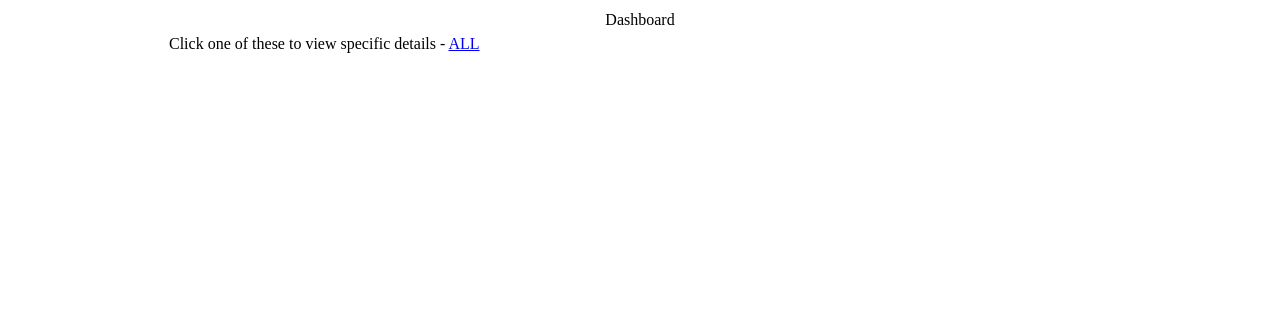
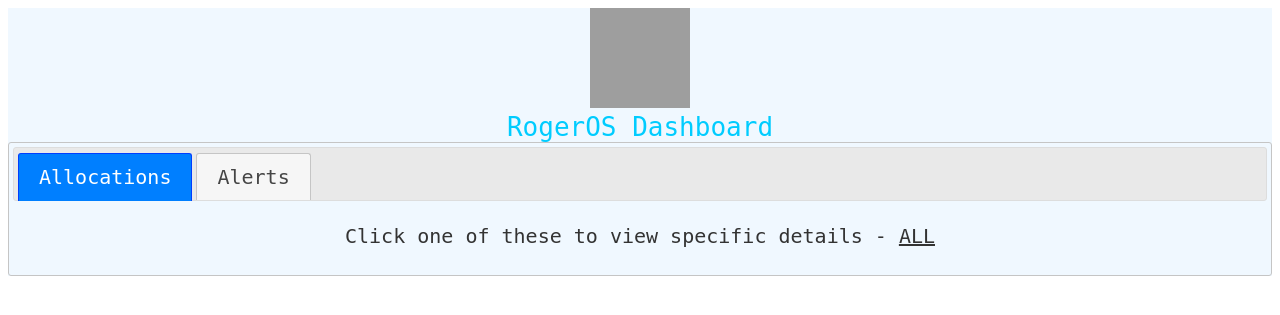
Before and after one commit to seomoz/roger-dash, a Flask app: template dash/templates/index.html in a window 1280 px wide. Shown: the top 315 px of the page. Run offline with Flask 3, Linux system fonts and the light colour scheme; the template is opened without the code that fills it, so the values that code supplies are empty; parts of the project's set-up code (start-up, migrations or seed data) failed here and were passed over; some libraries are stand-ins or nearby versions; grey boxes are pictures that could not be loaded.

Commit message:
Add support to display running alerts, add tabs & Rogerize it

```diff
--- a/dash/templates/index.html
+++ b/dash/templates/index.html
@@ -1,28 +1,89 @@
 {% extends "layout.html" %}
 {% block body %}
+<script src="https://ajax.googleapis.com/ajax/libs/jquery/3.1.0/jquery.min.js">
+</script>
+<script type="text/javascript" src="https://www.google.com/jsapi"></script>
+<script type="text/javascript"
+src="https://www.gstatic.com/charts/loader.js"></script>
+<meta charset="utf-8">
+<meta name="viewport" content="width=device-width, initial-scale=1">
+<title>RogerOS Dashboard</title>
+<link rel="stylesheet"
+href="//code.jquery.com/ui/1.12.0/themes/base/jquery-ui.css">
+<link rel="stylesheet" href="/resources/demos/style.css">
+<script src="https://code.jquery.com/jquery-1.12.4.js"></script>
+<script src="https://code.jquery.com/ui/1.12.0/jquery-ui.js"></script>
+<script>
+$( function() {
+  $( "#menu" ).tabs();
+} );
+</script>
+<style>
+.AliceBlue-background {
+  background-color: AliceBlue;
+}
+
+.table-header-background {
+  background-color: #00CCFF;
+}
+
+.red-color {
+  color: red
+}
+
+.table-header-size{
+  height: 50px;
+  width: 100px;
+}
+.FontStyle{
+  text-align: center;
+  font-size: x-large;
+  font-family: monospace;
+}
+
+</style>
+<div id="page" style="width: 100%; background-color: AliceBlue;" align=center>
+    <div id="header" class="FontStyle" style="width: 100%; background-color: AliceBlue" align=center>
+        <div id="menu" class="FontStyle" style="background-color: AliceBlue">
+            <ul>
+                <li><a href="#allocation_charts" id="show_allocation_charts">
+                  Allocations
+        </a></li>
+                <li><a href="#alert_notifications"
+                       id="show_alert_notifications">Alerts
+        </a></li>
+            </ul>
+            <div id="allocation_charts" style="background-color: AliceBlue">
               <table class="columns" style="width: 75%" align=center>
                 <tr>
-        <td>Click one of these to view specific details - {% for entry in envs %}<a href='?env={{entry}}'>{{ entry }}</a> | {% endfor %}<a href='?env='>ALL</td>
+                  <td>Click one of these to view specific details -
+                    {% for entry in envs %}
+                    <a href='?env={{entry}}'>{{ entry }}</a> | {% endfor %}
+                    <a href='?env='>ALL</td>
                     </tr>
                   </table>
-<p/>
-<script type="text/javascript" src="https://www.google.com/jsapi"></script>
                   <table class="columns" style="width: 60%" align=center>
                     {% for h in range(data_h) %}
                     <tr>{% for w in range(data_w) %}
                       <td align=center>
-            <div id="chart_div_{{h}}_{{w}}" style="border: 1px solid #ccc"></div>
-        {% endfor %}</td>
-    {% endfor %}</tr>
+                        <div id="chart_div_{{h}}_{{w}}"></div>
+                        {% endfor %}
+                      </td>
+                      {% endfor %}
+                    </tr>
                   </table>
-
+                </div>
+      <div id="alert_notifications" style="width: 95%; background-color: AliceBlue;" align=center>
+			</div>
+		</div>
+  </div>
+</div>
 <script type='text/javascript'>//<![CDATA[
-
-google.load('visualization', '1', {packages: ['corechart']});
+google.load('visualization', '1', {packages: ['corechart', 'table']});
 google.setOnLoadCallback(drawCharts);
+google.setOnLoadCallback(getRunningAlertReport);
 
 function drawCharts() {
-
     {% for h in range(data_h) %}
         {% for w in range(data_w) %}
             var data_{{h}}_{{w}} = google.visualization.arrayToDataTable([
@@ -31,24 +92,82 @@ function drawCharts() {
                 ['{{ k }}', {{ v }}]{% if not loop.last %},{% endif %}
                 {% endfor %}
                 ]);
-
             var options = {
                 title:'{{title[h][w]}}',
                 width:'500',
                 height:250,
                 pieSliceText:'value',
-                is3D: true };
-
-            var chart = new google.visualization.PieChart(document.getElementById('chart_div_{{h}}_{{w}}'));
+                is3D: true,
+                backgroundColor: 'AliceBlue'};
+            var chart = new google.visualization.PieChart
+            (document.getElementById('chart_div_{{h}}_{{w}}'));
             chart.draw(data_{{h}}_{{w}}, options);
-
         {% endfor %}
     {% endfor %}
+}
+console.log("Entering in jQuery block to call alert-report");
+var alert_notifications = $('#alert_notifications');
+var show_alert_notifications = $('#header #show_alert_notifications');
+var show_allocation_charts = $('#header #show_allocation_charts');
+show_allocation_charts.unbind();
+show_allocation_charts.click(function() {
+    $('#allocation_charts').show();
+});
+show_alert_notifications.unbind();
+show_alert_notifications.click(function() {
+    $('#alert_notifications').show();
+});
+//todo beautify this table
+var cssClassNames = {
+    'headerRow': 'table-header-size table-header-background FontStyle',
+    'tableRow': 'AliceBlue-background FontStyle',
+    'oddTableRow': 'AliceBlue-background FontStyle',
+    'selectedTableRow': 'AliceBlue-background FontStyle',
+    'hoverTableRow': 'red-color FontStyle',
+    'headerCell': 'table-header-size table-header-background FontStyle',
+    'tableCell': 'AliceBlue-background FontStyle',
+    'rowNumberCell': 'table-header-background underline-blue-font FontStyle'
+};
+var table_options = {
+    'showRowNumber': true,
+    'allowHtml': true,
+    'cssClassNames': cssClassNames,
+    width: '100%',
+    height: '100%'
+};
+
+/*
+* This method calls the alertd REST endpoint to get the latest ran alert
+* and draws a table using Google visualization DataTable object
+* todo:
+*      1. Change the concrete alertd URL
+*      2. Accumulate all alerts ran during the browser window session
+*      3. Make table scrollable
+*      4. Display alert details when alert is clicked or hovered over
+*/
+
+function getRunningAlertReport() {
+    var alert_array = [];
+    var alert_table = null;
+    alert_table = new google.visualization.Table(
+      document.getElementById('alert_notifications'));
+    var alert_data_table = new google.visualization.DataTable();
+    alert_data_table.addColumn('string', 'Latest Alert');
+    alert_data_table.addColumn('string', 'Time');
+    $.ajax({
+        dataType: 'JSON',
+        url: "http://localhost:8008/stats/running-alert-report",
+        context: document.body
+    }).done(function(data) {
+        console.log("Received Alert Report Data");
+        $.each(data, function() {
+            alert_array.push([this.alert.description, this.timeOfExecution]);
+        });
+        alert_data_table.addRows(alert_array);
+        alert_table.draw(alert_data_table, table_options);
+    });
 
 }
-//]]>
-
+setInterval(getRunningAlertReport(), 3000);//]]>
 </script>
-
-
 {% endblock %}
--- a/dash/templates/layout.html
+++ b/dash/templates/layout.html
@@ -1,10 +1,19 @@
 <!doctype html>
-<title>Dashboard</title>
-<table class="columns" style="width: 75%" align=center>
-    <tr>
-        <td align=center>Dashboard</td>
-    </tr>
-</table>
+<title>RogerOS Dashboard</title>
+<div class="span7 roger" align=center style="width: 100%;
+                                             background: AliceBlue">
+  <div style="width: 50%">
+  <img
+  src="https://dc8hdnsmzapvm.cloudfront.net/assets/images/tagfee/roger.png?9e45023"
+  alt="Anatomy of Roger" width="100" height="100" _cdn="true"
+  >
+  </div>
+  <div style="width: 50%; font-family:monospace;
+            font-size:xx-large; color:#00CCFF;" align=center>
+            RogerOS Dashboard
+  </div>
+
+</div>
 {% with messages = get_flashed_messages() %}
 {% if messages %}
 <table class="columns" style="width: 75%" align=center>
--- a/dash/views/apps.py
+++ b/dash/views/apps.py
@@ -52,8 +52,8 @@ def getCuratedAppDetails(envs):
                 team = 'others'
                 for team_name, patterns in teamNames.items():
                     if isMatchingName(id, patterns):
-                            team = team_name
-                            break
+                        team = team_name
+                        break
                 if team in tasks:
                     apps[team] += 1
                     tasks[team] += running
--- a/server.py
+++ b/server.py
@@ -14,7 +14,7 @@ if __name__ == '__main__':
 
     # Configure the server object
     server.socket_host = "0.0.0.0"
-    server.socket_port = 8080
+    server.socket_port = 8888
     server.thread_pool = 30
 
     # Subscribe this server
```
Lines whose indentation alone changed are shown as unchanged.
